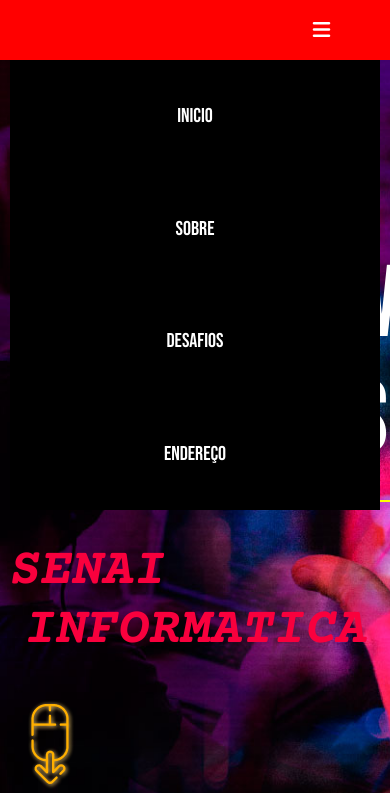
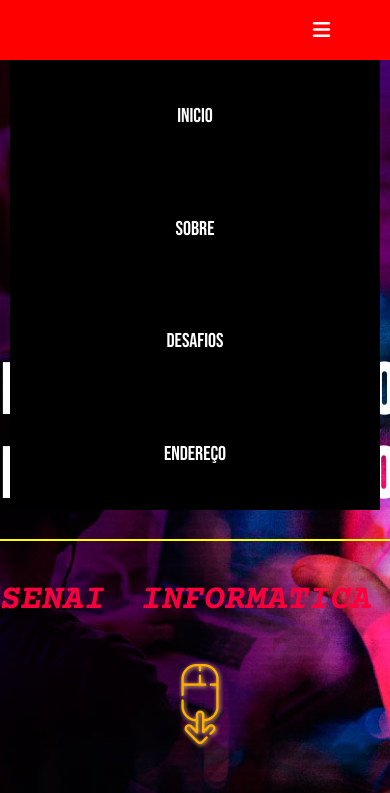
Before and after one commit to vitormanoel1/LandingPageResponsiva, a plain HTML site: page index.html in a window 390 px wide. Shown: the top 793 px of the page. Drawn offline with nearby package versions, Linux system fonts and the light colour scheme.

Commit message:
responsivo de 576 ate 767

```diff
--- a/css/estilo.css
+++ b/css/estilo.css
@@ -92,7 +92,7 @@
 }
 .sobre{
     width: 100%;
-    height: 800px;
+    height: auto;
     background-color: #080324;
 }
 .sobre h2{
@@ -228,7 +228,7 @@
         justify-content: center;
     }
     .artigo-sobre img{
-        width: 100%;
+        width: 90%;
         max-width: 800px;
         min-width: 600px;
         margin-bottom: 2em;
@@ -271,9 +271,11 @@
   @media screen and (max-width:767px){
       .topo{
           width: 100%;
+          max-width: 1200px;
       }
       .menu ul{
           width: 95%;
+          max-width: 1200px;
           height: 450px;
           flex-direction: column;
           justify-content: space-around;
@@ -287,4 +289,29 @@
         .menubotao{
             display: flex;
         }
-  }
+        .banner-text{
+            padding-bottom: 50px;
+            width: 100%;
+            max-width: 1200px;
+            height: auto;
+            flex-direction: column;
+        }
+        .banner-text h1 {
+            font-size: 70px;
+        }
+            .banner-text p{
+                font-size: 35px;
+            }
+            .alinhamento-abaixo{
+                width: 400px;
+            }
+            .banner-text .ponto{
+                display: flex;
+                justify-content: center;
+                flex-wrap: wrap;
+            }
+            .artigo-text-sobre img{
+                max-width: 200px;
+                min-width: 100px;
+            }
+        }
--- a/index.html
+++ b/index.html
@@ -28,7 +28,8 @@
                 <div class="linha"></div>
                 <h1>desenvolvimento de sistemas 2020</h1>
                 <p>SENAI <span> informatica</span></p>
-                <img src="imagens/mouse-down.png" alt="mouse com seta para baixo">
+                <div class="ponto">
+                <img src="imagens/mouse-down.png" alt="mouse com seta para baixo"></div>
                 </div>
             </div>
         </section>
@@ -37,7 +38,7 @@
                 <h2>sobre os projetos</h2>
                <article class="artigo-sobre">
                    <picture>
-                       <source media="(max-width: 1199px)" srcset="imagens/images.jpg">
+                    <source media="(max-width: 1199px)" srcset="imagens/images.jpg">
                         <img src="imagens/imagem-seção-sobre.jpg" alt="homem mostrando um objeto para um grupo de pessoas">
                 </picture>
                 <div class="artigo-text-sobre">
```
